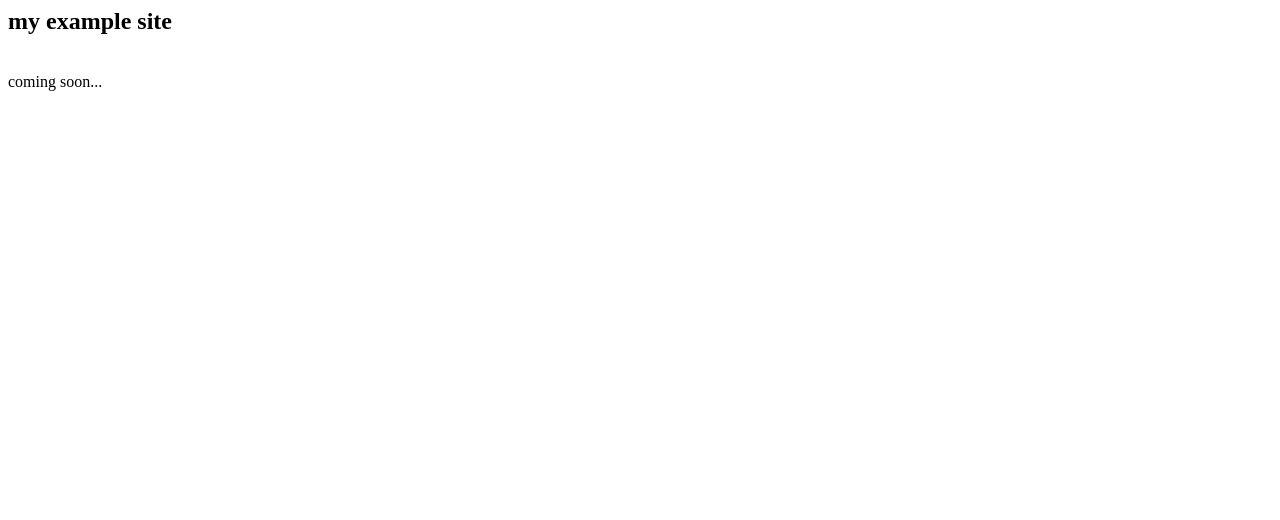
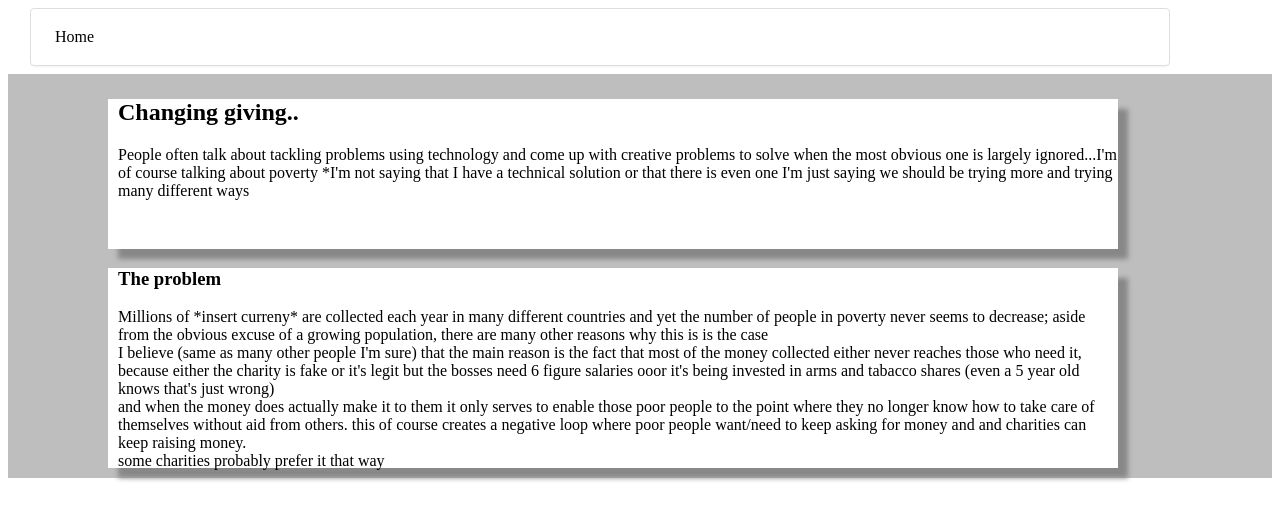
Before and after one commit to alim16/alim16.github.io, a plain HTML site: page index.html in a window 1280 px wide. Drawn offline with Linux system fonts and the light colour scheme.

Commit message:
basic setup

```diff
--- a/index.html
+++ b/index.html
@@ -1,12 +1,60 @@
-<html>
-    <header>
-       <h2> my example site </h2>
-    </header>
+<!doctype html>
 
-    <body>
+<html lang="en">
+<head>
+  <meta charset="utf-8">
+
+  <title>changing Giving</title>
+  <meta name="description" content="Doing charity differently">
+  <meta name="author" content="Mahamed Ali">
+
+  <link rel="stylesheet" href="styles.css">
+
+<nav>
+    <ul>
+  <li><a href="#">Home</a></li>
+</ul>
+</nav>
+
+</head>
+
+<body onload="displaymsg()">
+<div id="container">
+  <div class="sect" id="headerp">
+    <p>
+    <h2>Changing giving..</h2>
+    People often talk about tackling problems using technology and come up with creative
+    problems to solve when the most obvious one is largely ignored...I'm of course talking about poverty
+
+    *I'm not saying that I have a technical solution or that there is even one
+    I'm just saying we should be trying more and trying many different ways
+    </p>
+    </div>
+
+    <div class="sect" id="bodyP">
+        <h3>The problem</h3>
+        <p>
+        Millions of *insert curreny* are collected each year in many different countries
+        and yet the number of people in poverty never seems to decrease;
+        aside from the obvious excuse of a growing population, there are many other reasons
+        why this is is the case
         <br>
-        coming soon...
-    </body>
+        I believe (same as many other people I'm sure) that the main reason is the fact that
+        most of the money collected either never reaches those who need it,
+        because either the charity is fake or it's legit but the bosses need 6 figure salaries
+        ooor it's being invested in arms and tabacco shares (even a 5 year old knows that's just wrong)
+        <br>
+        and when the money does actually make it to them it only serves to enable those poor people
+        to the point where they no longer know how to take care of themselves without aid from others.
+        this of course creates a negative loop where poor people want/need to keep asking for money and
+        and charities can keep raising money. <br>some charities probably prefer it that way
 
 
+        </p>
+    </div>
+
+ </div>
+
+  <script src="popup.js"></script>
+</body>
 </html>
--- /dev/null
+++ b/popup.js
@@ -0,0 +1,3 @@
+function displaymsg(){
+alert("still working on");
+}
--- /dev/null
+++ b/styles.css
@@ -0,0 +1,64 @@
+nav {
+    background-color: #fff;
+    border: 1px solid #dedede;
+    border-radius: 4px;
+    box-shadow: 0 2px 2px -1px rgba(0, 0, 0, 0.055);
+    color: #888;
+    display: block;
+    margin: 8px 22px 8px 22px;
+    overflow: hidden;
+    width: 90%;
+}
+
+nav ul {
+    margin: 0;
+    padding: 0;
+}
+
+    nav ul li {
+        display: inline-block;
+        list-style-type: none;
+
+        -webkit-transition: all 0.2s;
+        -moz-transition: all 0.2s;
+        -ms-transition: all 0.2s;
+        -o-transition: all 0.2s;
+        transition: all 0.2s;
+    }
+
+        nav > ul > li > a {
+            color: black;
+            display: block;
+            line-height: 56px;
+            padding: 0 24px;
+            text-decoration: none;
+        }
+
+div {
+
+}
+
+#container{
+    background-color: #BEBEBE;
+    padding-bottom: 10px;
+    padding-top: 5px;
+    padding-left: 100px;
+    padding-right: 100px
+}
+
+.sect{
+     background: white;
+     width: 1000px;
+     box-shadow: 10px 10px 5px #888888;
+     padding-left: 10px;
+     paddin-right: 10px;
+}
+
+#headerp{
+    background-color: white;
+    height: 150px;
+}
+
+#bodyP{
+    height: 200px;
+}
```
Also changed, not shown: contact.html (added, +2 -0 lines), 1 other file.
